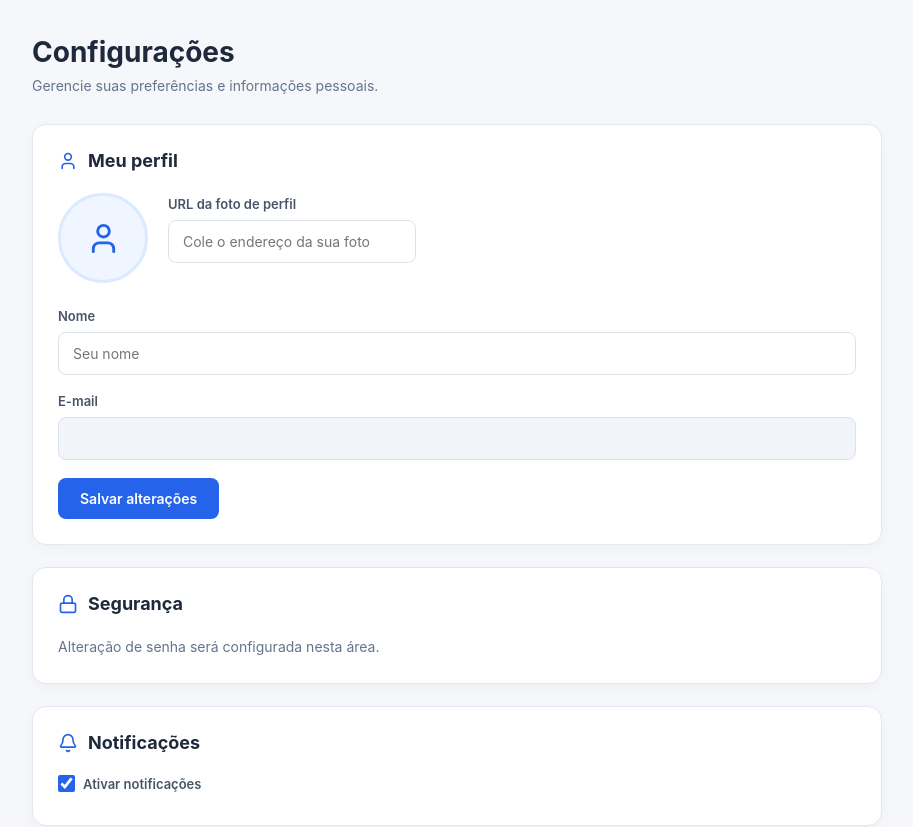
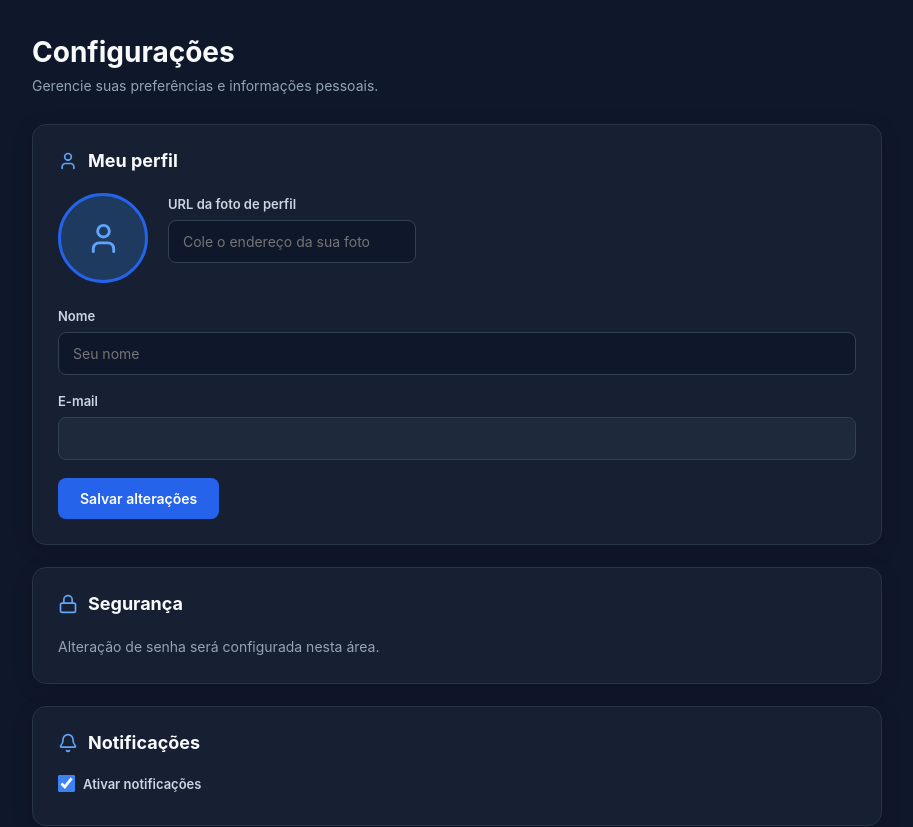
Before and after one commit to LucasDev-code0/TaskFlow, a React (Vite) app in the folder sistema-tarefas-react/: page /configuracoes in a window 1280 px wide. Shown: the top 827 px of the page, without its empty margins (3-916 px from the left). Built offline with nearby package versions, Linux system fonts and the light colour scheme; no server answers.

Commit message:
Estiliza pagina de configuracoes

```diff
--- a/sistema-tarefas-react/src/styles/configuracoes.css
+++ b/sistema-tarefas-react/src/styles/configuracoes.css
@@ -1,11 +1,11 @@
-/* CONFIGURAÇÕES TASKFLOW */
+/* CONFIGURAÇÕES TASKFLOW - DARK THEME */
 
 .settings-container {
   width: 100%;
   min-height: 100vh;
   padding: 35px;
-  background: #f5f7fb;
-  color: #1e293b;
+  background: #0f172a;
+  color: #f8fafc;
 }
 
 .settings-header {
@@ -16,21 +16,22 @@
   font-size: 28px;
   font-weight: 700;
   margin-bottom: 8px;
+  color: #f8fafc;
 }
 
 .settings-header p {
-  color: #64748b;
+  color: #94a3b8;
   font-size: 14px;
 }
 
 .settings-card {
-  background: #ffffff;
-  border: 1px solid #e2e8f0;
+  background: #172033;
+  border: 1px solid #263449;
   border-radius: 14px;
   padding: 25px;
   margin-bottom: 22px;
   max-width: 850px;
-  box-shadow: 0 4px 15px rgba(0, 0, 0, 0.03);
+  box-shadow: 0 5px 20px rgba(0, 0, 0, 0.15);
 }
 
 .settings-card h2 {
@@ -39,11 +40,11 @@
   gap: 10px;
   font-size: 18px;
   margin-bottom: 22px;
-  color: #1e293b;
+  color: #f8fafc;
 }
 
 .settings-card h2 svg {
-  color: #2563eb;
+  color: #60a5fa;
 }
 
 .profile-settings {
@@ -57,14 +58,14 @@
   width: 90px;
   height: 90px;
   border-radius: 50%;
-  background: #eff6ff;
-  color: #2563eb;
+  background: #1e3a5f;
+  color: #60a5fa;
   display: flex;
   align-items: center;
   justify-content: center;
   overflow: hidden;
   flex-shrink: 0;
-  border: 3px solid #dbeafe;
+  border: 3px solid #2563eb;
 }
 
 .settings-avatar img {
@@ -78,17 +79,17 @@
   font-size: 13px;
   font-weight: 600;
   margin-bottom: 8px;
-  color: #475569;
+  color: #cbd5e1;
 }
 
 .settings-card input:not([type="checkbox"]),
 .settings-card select {
   width: 100%;
   padding: 12px 14px;
-  border: 1px solid #dbe2ea;
+  border: 1px solid #334155;
   border-radius: 8px;
-  background: #ffffff;
-  color: #1e293b;
+  background: #0f172a;
+  color: #f8fafc;
   font-size: 14px;
   outline: none;
   margin-bottom: 18px;
@@ -97,12 +98,13 @@
 
 .settings-card input:focus,
 .settings-card select:focus {
-  border-color: #2563eb;
-  box-shadow: 0 0 0 3px rgba(37, 99, 235, 0.1);
+  border-color: #3b82f6;
+  box-shadow: 0 0 0 3px rgba(59, 130, 246, 0.15);
 }
 
 .settings-card input:disabled {
-  background: #f1f5f9;
+  background: #1e293b;
+  color: #94a3b8;
   cursor: not-allowed;
 }
 
@@ -124,7 +126,7 @@
 }
 
 .settings-card p {
-  color: #64748b;
+  color: #94a3b8;
   font-size: 14px;
   line-height: 1.6;
 }
@@ -132,7 +134,7 @@
 .settings-card input[type="checkbox"] {
   width: 17px;
   height: 17px;
-  accent-color: #2563eb;
+  accent-color: #3b82f6;
   cursor: pointer;
   margin-right: 8px;
 }
```
